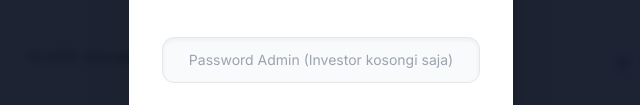
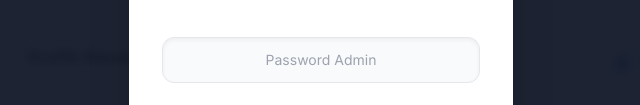
Before and after one commit to Hasmi-gastilo/Laporan_Saham, a plain HTML site: page index.html in a window 1280 px wide. Shown: the part 374-479 px from the top of the page, without its empty margins (319-959 px from the left). Drawn offline with nearby package versions, Linux system fonts and the light colour scheme; no server answers.

Commit message:
Update index.html

```diff
--- a/index.html
+++ b/index.html
@@ -133,7 +133,7 @@
 
             <div class="space-y-4">
 
-                <input type="password" id="passwordInput" placeholder="Password Admin (Investor kosongi saja)"
+                <input type="password" id="passwordInput" placeholder="Password Admin"
                     class="w-full px-4 py-3 rounded-xl border border-gray-200 dark:border-gray-700 bg-gray-50 dark:bg-gray-900 text-gray-800 dark:text-white focus:ring-2 focus:ring-blue-500 outline-none text-center text-sm shadow-inner transition-all mb-2">
 
                 <button onclick="attemptLogin('CEO')"
```
